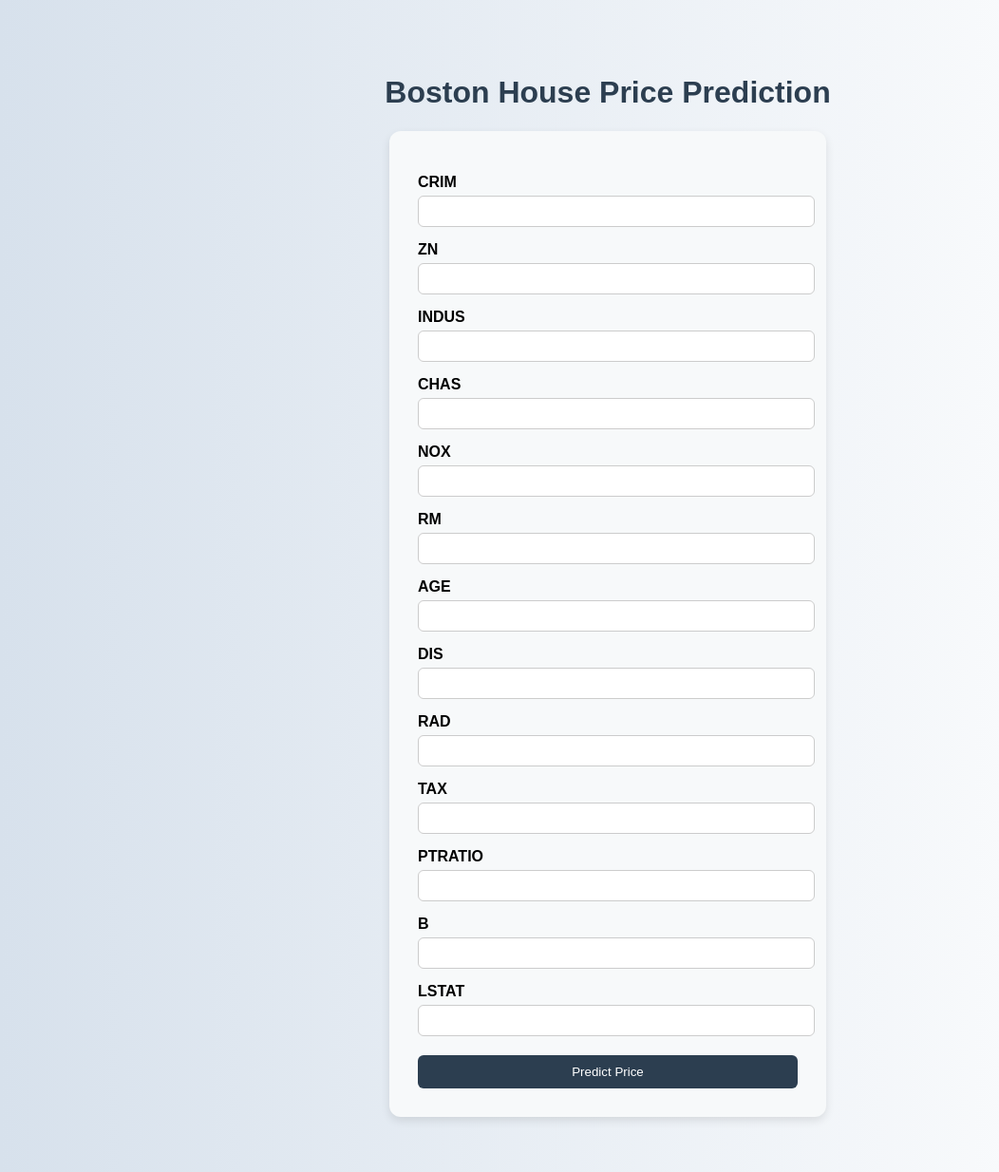
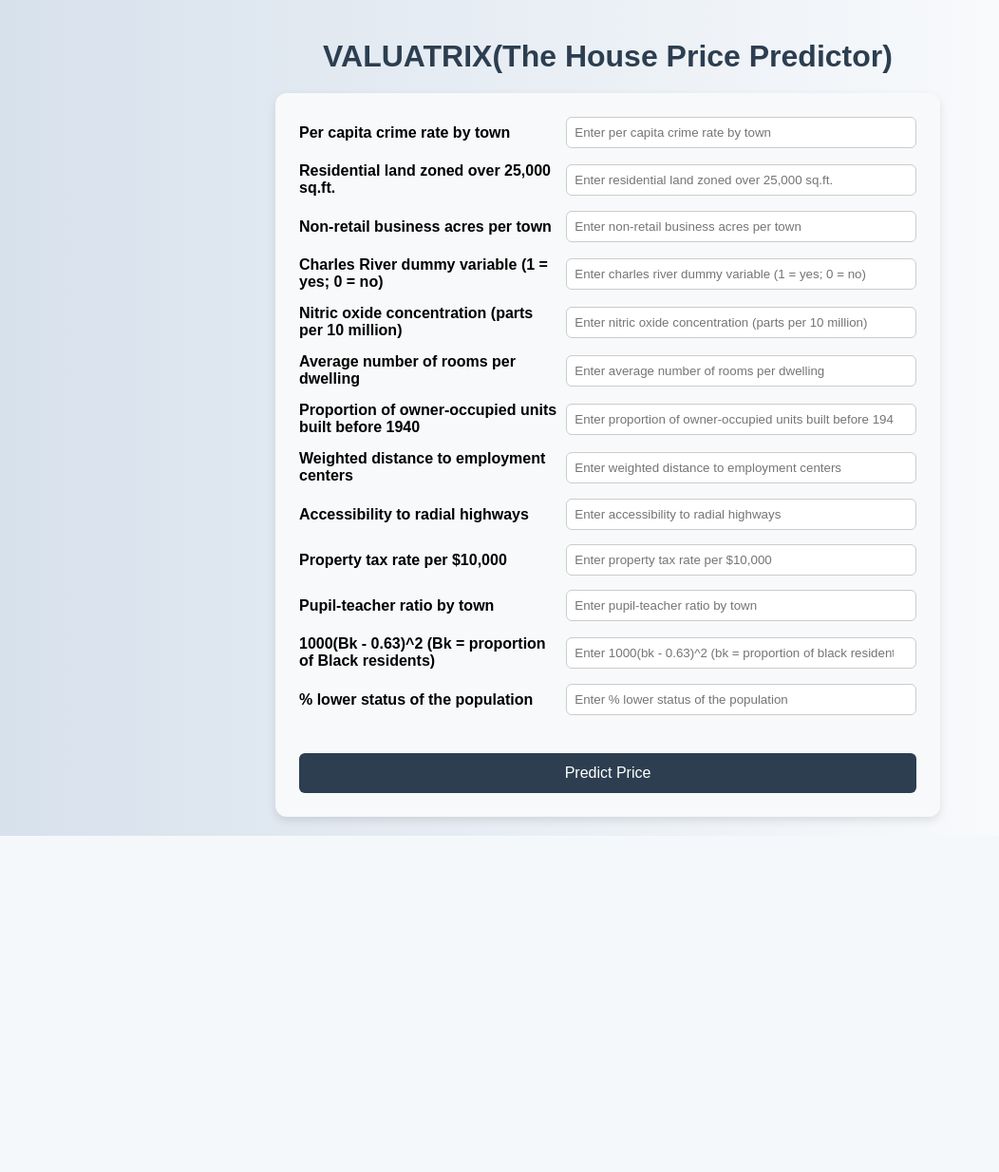
Before and after one commit to Suryareddy180/VALUATRIX--the-house-price-prdictor, a Flask app: page / in a window 1280 px wide. Shown: the whole page at 95% size, without its empty margins (0-1052 px from the left). After the commit the page ends 880 px from the top, so only its background shows below. Run offline with Flask 3, Linux system fonts and the light colour scheme; parts of the project's set-up code (start-up, migrations or seed data) failed here and were passed over.

Commit message:
Initial commit

```diff
--- a/app.py
+++ b/app.py
@@ -5,7 +5,7 @@ import numpy as np
 app = Flask(__name__)
 
 # ✅ Correct model loading
-with open('house_price_prediction.pkl', 'rb') as f:
+with open('house_price_prediction2.pkl', 'rb') as f:
     model = pickle.load(f)
 
 @app.route('/')
--- a/templates/index.html
+++ b/templates/index.html
@@ -2,51 +2,75 @@
 <html lang="en">
 <head>
     <meta charset="UTF-8">
-    <title>House Price Predictor</title>
+    <title>Boston House Price Predictor</title>
+    <meta name="viewport" content="width=device-width, initial-scale=1.0">
     <style>
+        * {
+            box-sizing: border-box;
+        }
+
         body {
             font-family: Arial, sans-serif;
             background: linear-gradient(to right, #d7e1ec, #ffffff);
             display: flex;
             flex-direction: column;
             align-items: center;
-            padding: 50px;
+            padding: 20px;
+            margin: 0;
         }
+
         h1 {
             color: #2c3e50;
+            margin-bottom: 20px;
+            text-align: center;
         }
+
         form {
             background-color: #f7f9fa;
-            padding: 30px;
+            padding: 25px;
             border-radius: 12px;
             box-shadow: 0 4px 10px rgba(0, 0, 0, 0.1);
-            width: 400px;
+            width: 100%;
+            max-width: 700px;
         }
-        label {
-            display: block;
-            margin-top: 15px;
+
+        .form-row {
+            display: flex;
+            flex-wrap: wrap;
+            align-items: center;
+            margin-bottom: 15px;
+        }
+
+        .form-row label {
+            flex: 1 0 40%;
             font-weight: bold;
+            margin-right: 10px;
+            min-width: 150px;
         }
-        input[type="text"] {
-            width: 100%;
+
+        .form-row input[type="number"] {
+            flex: 1 0 55%;
             padding: 8px;
-            margin-top: 5px;
             border: 1px solid #ccc;
             border-radius: 6px;
         }
+
         input[type="submit"] {
-            margin-top: 20px;
+            margin-top: 25px;
             width: 100%;
-            padding: 10px;
+            padding: 12px;
             background-color: #2c3e50;
             color: white;
             border: none;
             border-radius: 6px;
+            font-size: 16px;
             cursor: pointer;
         }
+
         input[type="submit"]:hover {
             background-color: #34495e;
         }
+
         .result {
             margin-top: 30px;
             padding: 15px;
@@ -54,17 +78,47 @@
             color: #3c763d;
             border: 1px solid #d6e9c6;
             border-radius: 8px;
-            width: 400px;
+            width: 100%;
+            max-width: 700px;
             text-align: center;
+        }
+
+        @media (max-width: 600px) {
+            .form-row {
+                flex-direction: column;
+                align-items: flex-start;
+            }
+
+            .form-row label,
+            .form-row input {
+                width: 100%;
+            }
         }
     </style>
 </head>
 <body>
-    <h1>Boston House Price Prediction</h1>
+    <h1>VALUATRIX(The House Price Predictor)</h1>
     <form method="POST" action="/predict">
-        {% for feature in ['CRIM', 'ZN', 'INDUS', 'CHAS', 'NOX', 'RM', 'AGE', 'DIS', 'RAD', 'TAX', 'PTRATIO', 'B', 'LSTAT'] %}
-            <label for="{{ feature }}">{{ feature }}</label>
-            <input type="text" id="{{ feature }}" name="{{ feature }}" required>
+        {% for feature, description in {
+            'CRIM': 'Per capita crime rate by town',
+            'ZN': 'Residential land zoned over 25,000 sq.ft.',
+            'INDUS': 'Non-retail business acres per town',
+            'CHAS': 'Charles River dummy variable (1 = yes; 0 = no)',
+            'NOX': 'Nitric oxide concentration (parts per 10 million)',
+            'RM': 'Average number of rooms per dwelling',
+            'AGE': 'Proportion of owner-occupied units built before 1940',
+            'DIS': 'Weighted distance to employment centers',
+            'RAD': 'Accessibility to radial highways',
+            'TAX': 'Property tax rate per $10,000',
+            'PTRATIO': 'Pupil-teacher ratio by town',
+            'B': '1000(Bk - 0.63)^2 (Bk = proportion of Black residents)',
+            'LSTAT': '% lower status of the population'
+        }.items() %}
+        <div class="form-row">
+            <label for="{{ feature }}">{{ description }}</label>
+            <input type="number" step="any" id="{{ feature }}" name="{{ feature }}" required
+                   placeholder="Enter {{ description.lower() }}" title="{{ description }}">
+        </div>
         {% endfor %}
         <input type="submit" value="Predict Price">
     </form>
```
Also changed, not shown: 1 other file.
